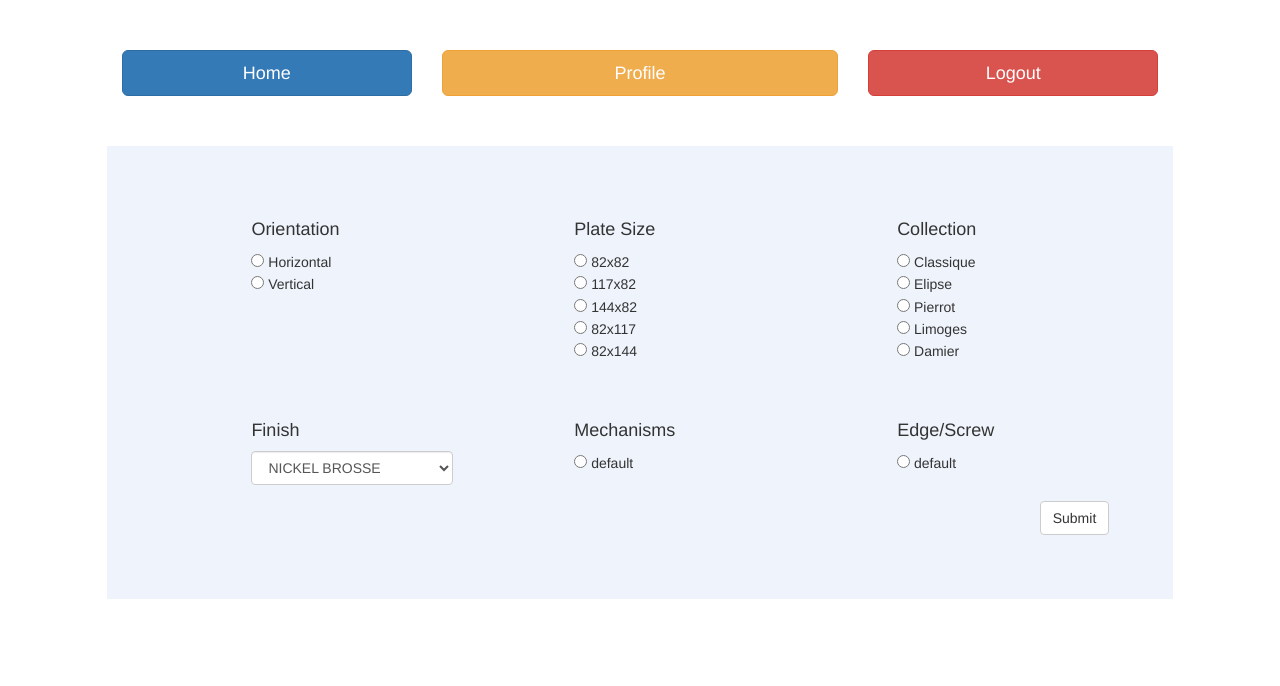
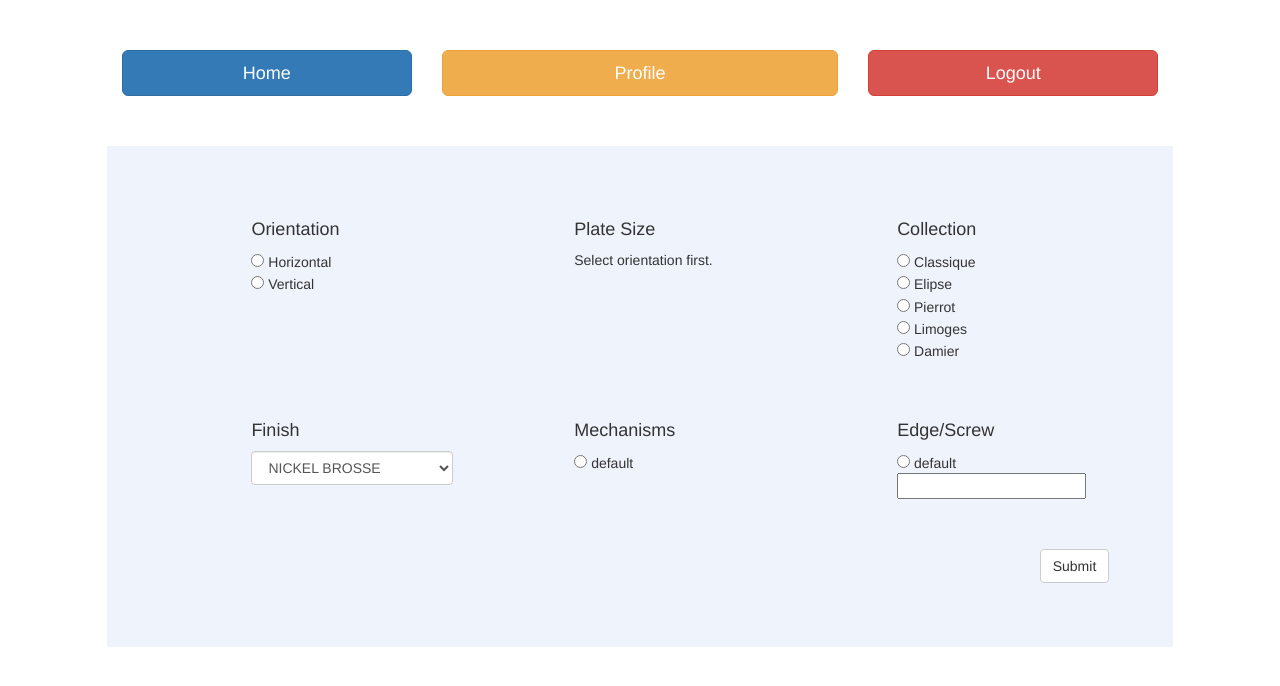
Before and after one commit to keephopealive/LVL, a CodeIgniter app: page /index.php/orders/newOrder in a window 1280 px wide. Shown: the top 686 px of the page. Run offline with CodeIgniter, Linux system fonts and the light colour scheme; some libraries are stand-ins or nearby versions.

Commit message:
Updating
Updating

```diff
--- a/application/controllers/users.php
+++ b/application/controllers/users.php
@@ -35,7 +35,6 @@ class Users extends CI_Controller {
 
 // User
 
-
 	public function updateProfile()
 	{
 		$config = array(
--- a/application/models/order.php
+++ b/application/models/order.php
@@ -24,7 +24,7 @@ class Order extends CI_Model {
 		// echo '<pre>'; print_r($this->session->userdata['user']['id']); die('<br> Marker ');
 
 		$query = "INSERT INTO orders (user_id, reference_no, pdf, status,  note, created_at, updated_at) VALUES (?, ?, ?, ?, ?, ?, ?)";
-		$values = array($this->session->userdata['user']['id'], $reference_no, "myPDFfile", "myStatus", "myNote", date("Y-m-d, H:i:s"), date("Y-m-d, H:i:s"));
+		$values = array($this->session->userdata['user']['id'], $reference_no, "myPDFfile", "Pending", $order['note'], date("Y-m-d, H:i:s"), date("Y-m-d, H:i:s"));
 		return $this->db->query($query, $values);
 	}
 
--- a/application/views/orderNew.php
+++ b/application/views/orderNew.php
@@ -23,12 +23,62 @@
 				{
 					$('div.errors').html('');
 					console.log("succeeded");
+					window.location.replace("/dashboard");
 				}
 			},
 			'json'
 		);
 		return false;
 	});
+
+	// SIZE
+
+	// Horizontal
+	$(document).on('click', 'input.horizontal', function(){
+		$('div.size').html(""+
+			"<div class='radio'>"+
+				"<label>"+
+					"<input type='radio' class='size' name='size' value='3008'> 82x82"+
+				"</label>"+
+			"</div>"+
+			"<br>"+
+			"<div class='radio'>"+
+				"<label>"+
+					"<input type='radio' class='size' name='size' value='3001' orientation='horizontal'> 117x82"+
+				"</label>"+
+			"</div>"+
+			"<br>"+
+			"<div class='radio'>"+
+				"<label>"+
+					"<input type='radio' class='size' name='size' value='3002' orientation='horizontal'> 144x82"+
+				"</label>"+
+			"</div>"+
+			"<br>");
+	});
+	// Vertical
+	$(document).on('click', 'input.vertical', function(){
+		$('div.size').html(""+
+			"<div class='radio'>"+
+				"<label>"+
+					"<input type='radio' class='size' name='size' value='3008'> 82x82"+
+				"</label>"+
+			"</div>"+
+			"<br>"+
+			"<div class='radio'>"+
+				"<label>"+
+					"<input type='radio' class='size' name='size' value='3000' orientation='vertical'> 82x117 "+
+				"</label>"+
+			"</div>"+
+			"<br>"+
+			"<div class='radio'>"+
+				"<label>"+
+					"<input type='radio' class='size' name='size' value='3003' orientation='vertical'> 82x144"+
+				"</label>"+
+			"</div>"+
+			"<br>");
+	});
+
+
 	</script>
 </head>
 <body>
@@ -38,7 +88,6 @@
 		<div class="col-sm-3 col-sm-offset-1">
 			<a href="/dashboard"><button class='btn btn-lg btn-primary btn-block'>Home</button></a>
 		</div>
-			<!-- <a href="#"><button class='btn btn-primary'>Promotions (inactive)</button></a> -->
 		<div class="col-sm-4">
 			<a href="/profile"><button class='btn btn-lg btn-warning btn-block'>Profile</button></a>
 		</div>
@@ -55,56 +104,39 @@
 			<form method='post' action='/orders/createOrder' role="form" class="form-inline" id="createOrderForm">
 				<input type="hidden" name="price" value="F">
 					<div class="row">
-					<div class="col-xs-4 col-sm-3 col-sm-offset-1" id="orientation">
+
+
+<!-- ORIENTATION -->
+<div class="col-xs-4 col-sm-3 col-sm-offset-1">
 	<h4>Orientation</h4>
+	<div class="orientation"> <!-- ORIENTATION OPTIONS DIVs -->
 		<div class="radio">
 			<label>
-								<input type="radio" name="orientation" value="horizontal"> Horizontal
+				<input type="radio" class="horizontal" name="orientation" value="horizontal"> Horizontal
 			</label>
 		</div>
 		<br>
 		<div class="radio">
 			<label>
-								<input type="radio" name="orientation" value="vertical"> Vertical
+				<input type="radio" class="vertical" name="orientation" value="vertical"> Vertical
 			</label>
 		</div>
 	</div>
+</div>
+<!-- END ORIENTATION -->
 
+
+<!-- PLATE -->
 <div class="col-xs-4 col-sm-3 col-sm-offset-1">
 	<h4>Plate Size</h4>
-
-						<div class="radio">
-							<label>
-								<input type="radio" name="size" value="3008"> 82x82
-							</label>
-						</div>
-						<br>
-						<div class="radio">
-						<label>
-							<input type="radio" name="size" value="3001" orientation="horizontal"> 117x82
-						</label>
-						</div>
-						<br>
-
-						<div class="radio">
-							<label>
-								<input type="radio" name="size" value="3002" orientation="horizontal"> 144x82
-							</label>
-						</div>
-						<br>
-						<div class="radio">
-							<label>
-								<input type="radio" name="size" value="3000" orientation="vertical"> 82x117
-							</label>
-						</div>
-						<br>
-						<div class="radio">
-							<label>
-								<input type="radio" name="size" value="3003" orientation="vertical"> 82x144
-							</label>
+	<div class="size">	<!-- APPENDING PLATE OPTIONS -->
+		<p>Select orientation first.</p>
 	</div>
 </div>
+<!-- END PLATE -->
 
+
+<!-- COLLECTION -->
 <div class="col-xs-4 col-sm-3 col-sm-offset-1" id="collection">
 	<h4>Collection</h4>
 	<div class="radio">
@@ -137,8 +169,14 @@
 		</label>
 	</div>
 </div>
+<!-- END COLLECTION -->
+
+
 					</div>
 					<div class="row top50">
+
+
+<!-- FINISH -->
 <div class="col-sm-3 col-sm-offset-1">
 	<h4>Finish</h4>
 
@@ -175,6 +213,11 @@
 		</select>
 	</label>
 </div>
+<!-- END FINISH -->
+
+
+
+<!-- MECHANISM -->
 <div class="col-sm-3 col-sm-offset-1">
 	<h4>Mechanisms</h4>
 	<div class="radio">
@@ -183,6 +226,11 @@
 		</label>
 	</div>
 </div>
+<!-- END MECHANISM  -->
+
+
+
+<!-- EDGE / SCREW -->
 <div class="col-sm-3 col-sm-offset-1">
 	<h4>Edge/Screw</h4>
 
@@ -191,12 +239,12 @@
 			<input type="radio" name="edge_screw" value="X"> default
 		</label>
 	</div>
+	<input type="text" name='note'>
 	<button type="submit" class="btn btn-default pull-right top50">Submit</button>
 </div>
+<!-- END EDGE / SCREW -->
+
 					</div>
-					<!-- <div class="row">
-
-					</div> -->
 				</form>
 			</div>
 		</div>
```
Lines whose indentation alone changed are shown as unchanged.
